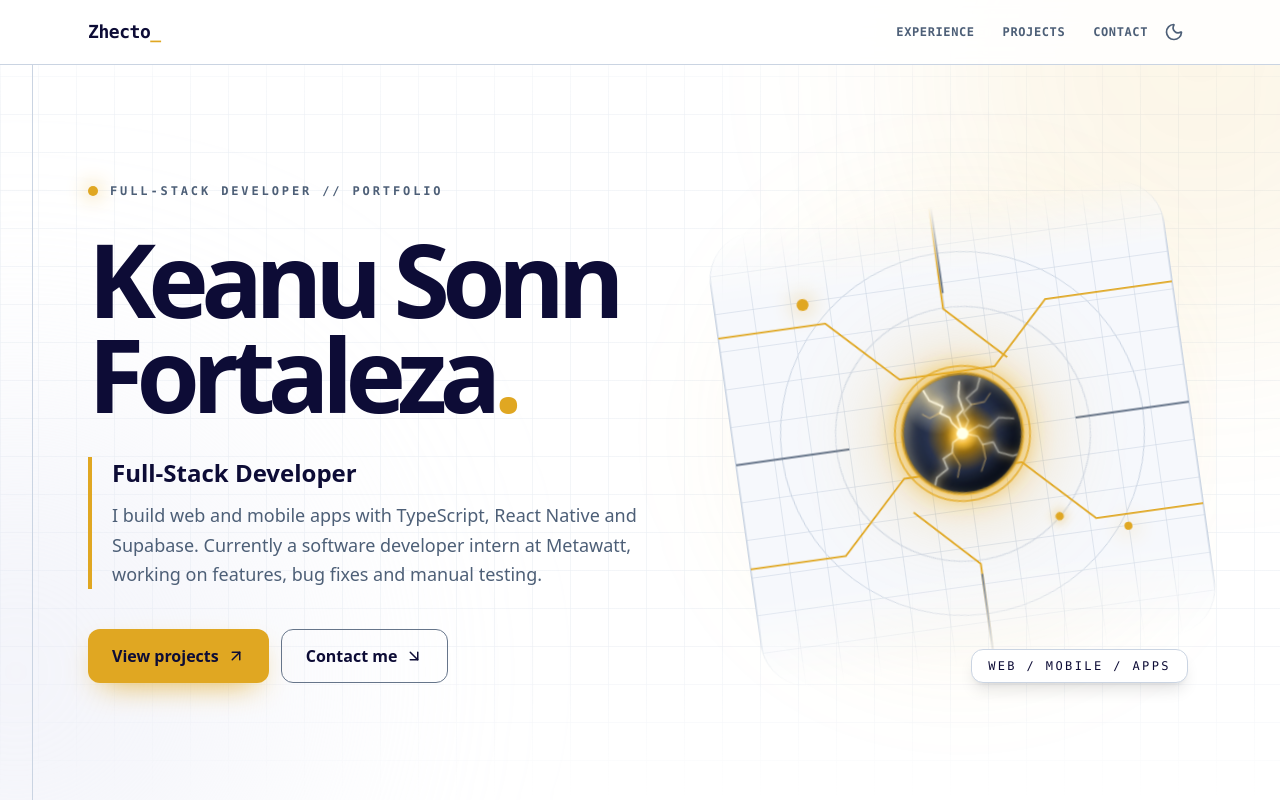
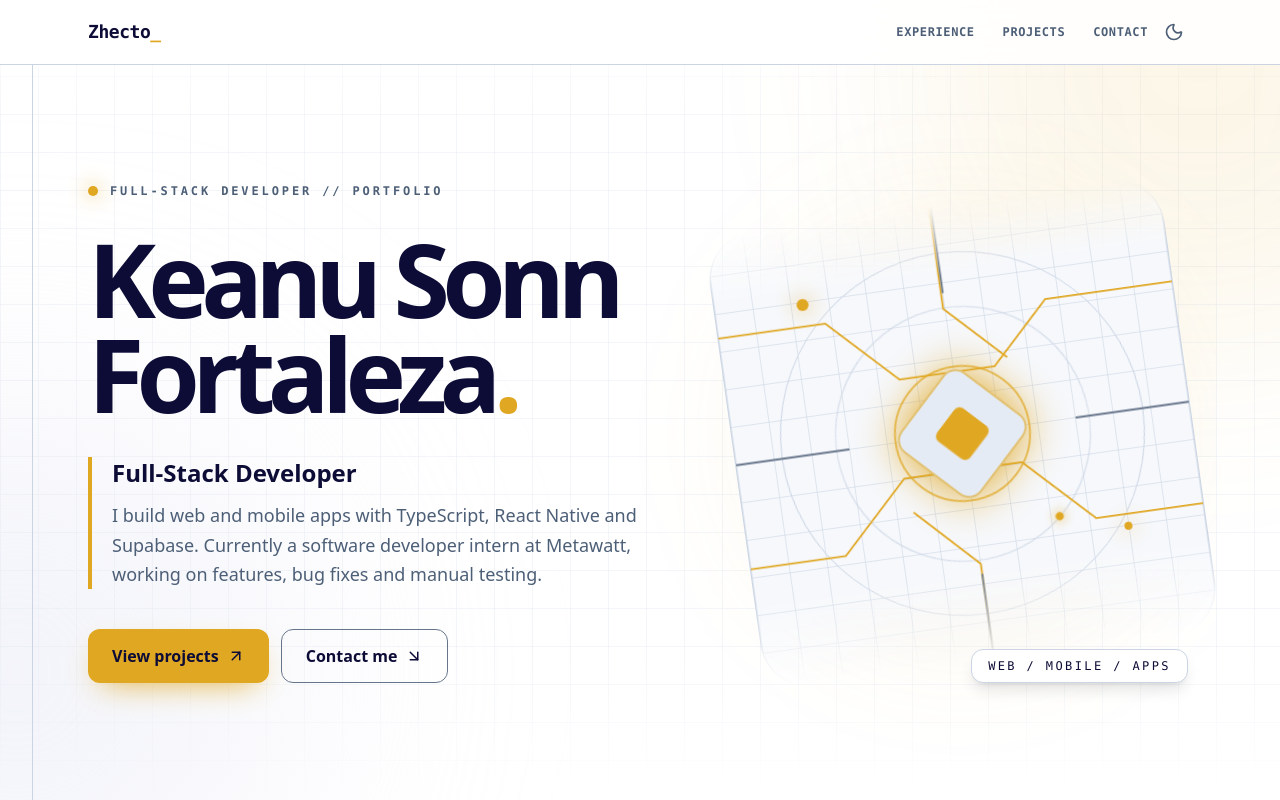
Before and after one commit to Zhecto/my-portfolio, a React (Vite) app: page / in a window 1280 px wide. Shown: the top 800 px of the page. Built offline with nearby package versions, Linux system fonts and the light colour scheme.

Commit message:
Restore original hero signal core

```diff
--- a/src/components/Hero.tsx
+++ b/src/components/Hero.tsx
@@ -43,20 +43,8 @@ export const Hero = () => {
             <path className='circuit-trace' pathLength='1' d='M250 500 V394 L185 328' stroke='var(--tertiary)' style={{ animationDelay: '700ms' }} />
             <path d='M0 250 H125 M375 250 H500 M250 0 V95 M250 405 V500' stroke='var(--outline)' />
           </svg>
-          <div className='bg-tertiary/30 absolute inset-[32%] rounded-full blur-2xl' />
-          <div className='lightning-core border-tertiary/70 absolute inset-[37%] overflow-hidden rounded-full border-2'>
-            <svg viewBox='0 0 120 120' className='absolute inset-0 size-full fill-none'>
-              <circle cx='60' cy='60' r='13' className='plasma-electrode-halo' />
-              <path className='plasma-stream' d='M59 58 51 48 49 42 40 36 44 30 31 22 25 8' />
-              <path className='plasma-stream' d='M62 58 68 48 64 39 73 32 69 25 81 17 86 5' style={{ animationDelay: '-1.2s' }} />
-              <path className='plasma-stream' d='M64 61 75 65 79 74 90 73 94 84 108 90 118 88' style={{ animationDelay: '-2.1s' }} />
-              <path className='plasma-stream' d='M58 63 49 68 47 78 37 83 40 94 28 101 22 116' style={{ animationDelay: '-.8s' }} />
-              <path className='plasma-stream' d='M60 57 57 42 64 36 61 22 64 7' style={{ animationDelay: '-2.8s' }} />
-              <path className='plasma-stream' d='M64 60 78 54 87 58 99 49 114 52' style={{ animationDelay: '-1.7s' }} />
-              <path className='plasma-branch' d='M40 36 29 40 22 35 M73 32 87 31 94 23 M79 74 80 89 74 101 M47 78 53 92 49 104' />
-              <circle cx='60' cy='60' r='6' className='plasma-electrode' />
-            </svg>
-          </div>
+          <div className='bg-surface-container-high border-tertiary/60 absolute inset-[39%] rotate-45 rounded-2xl border-2 shadow-[0_0_45px_var(--tertiary)]' />
+          <div className='signal-breathe bg-tertiary absolute inset-[46%] rotate-45 rounded-md' />
         </div>
         <div className='bg-surface text-on-surface border-outline-variant absolute -right-2 -bottom-5 rounded-xl border px-4 py-2 font-mono text-xs tracking-[0.2em] uppercase shadow-lg sm:right-1'>
           Web / Mobile / Apps
--- a/src/index.css
+++ b/src/index.css
@@ -108,20 +108,16 @@ body { font-family: ui-sans-serif, system-ui, sans-serif; }
   to { rotate: 360deg; }
 }
 
+@keyframes signal-breathe {
+  50% { scale: 1.18; }
+}
+
 @keyframes circuit-draw {
   to { stroke-dashoffset: 0; }
 }
 
 @keyframes signal-line-draw {
   to { transform: scaleX(1); }
-}
-
-@keyframes lightning-charge {
-  50% { scale: 1.035; filter: brightness(1.12); }
-}
-
-@keyframes plasma-flicker {
-  50% { opacity: 0.45; }
 }
 
 @layer utilities {
@@ -145,30 +141,12 @@ body { font-family: ui-sans-serif, system-ui, sans-serif; }
     background: var(--tertiary);
     box-shadow: 0 0 12px var(--tertiary);
   }
-  .lightning-core {
-    background:
-      radial-gradient(circle at 32% 21%, #fff9db99, transparent 26%),
-      radial-gradient(circle at 50% 52%, #fff9db 0%, var(--tertiary) 9%, #8e6710 18%, #263049 42%, #060c19 100%);
-    box-shadow: inset 4px 5px 12px #fff9db66, inset -9px -12px 20px #02050acc, 0 0 0 1px var(--tertiary), 0 0 28px var(--tertiary);
-    animation: lightning-charge 4s ease-in-out infinite;
-  }
-  .plasma-stream {
-    stroke: #fff8dd;
-    stroke-width: 1.8;
-    stroke-linecap: round;
-    stroke-linejoin: round;
-    opacity: 0.85;
-    filter: drop-shadow(0 0 3px #fff9db) drop-shadow(0 0 6px var(--tertiary));
-    animation: plasma-flicker 3.4s ease-in-out infinite;
-  }
-  .plasma-branch { stroke: #ffd579; stroke-width: 1; stroke-linecap: round; opacity: 0.7; }
-  .plasma-electrode-halo { fill: var(--tertiary); opacity: 0.35; filter: blur(5px); }
-  .plasma-electrode { fill: #fff9db; filter: drop-shadow(0 0 7px #fff9db); }
+  .signal-breathe { animation: signal-breathe 3s ease-in-out infinite; }
 }
 
 @media (prefers-reduced-motion: reduce) {
   html { scroll-behavior: auto; }
-  .rise-in, [data-shown='true'] .signal-node, [data-shown='true'] .signal-line, .circuit-trace, .signal-float, .signal-orbit, .lightning-core, .plasma-stream { animation: none; }
+  .rise-in, [data-shown='true'] .signal-node, [data-shown='true'] .signal-line, .circuit-trace, .signal-float, .signal-orbit, .signal-breathe { animation: none; }
   .signal-line { transform: none; }
   .circuit-trace { stroke-dasharray: none; stroke-dashoffset: 0; }
   .timeline-node { transition: none; }
```
Also changed, not shown: 4 other files (tests, documents, lock files or other folders).
